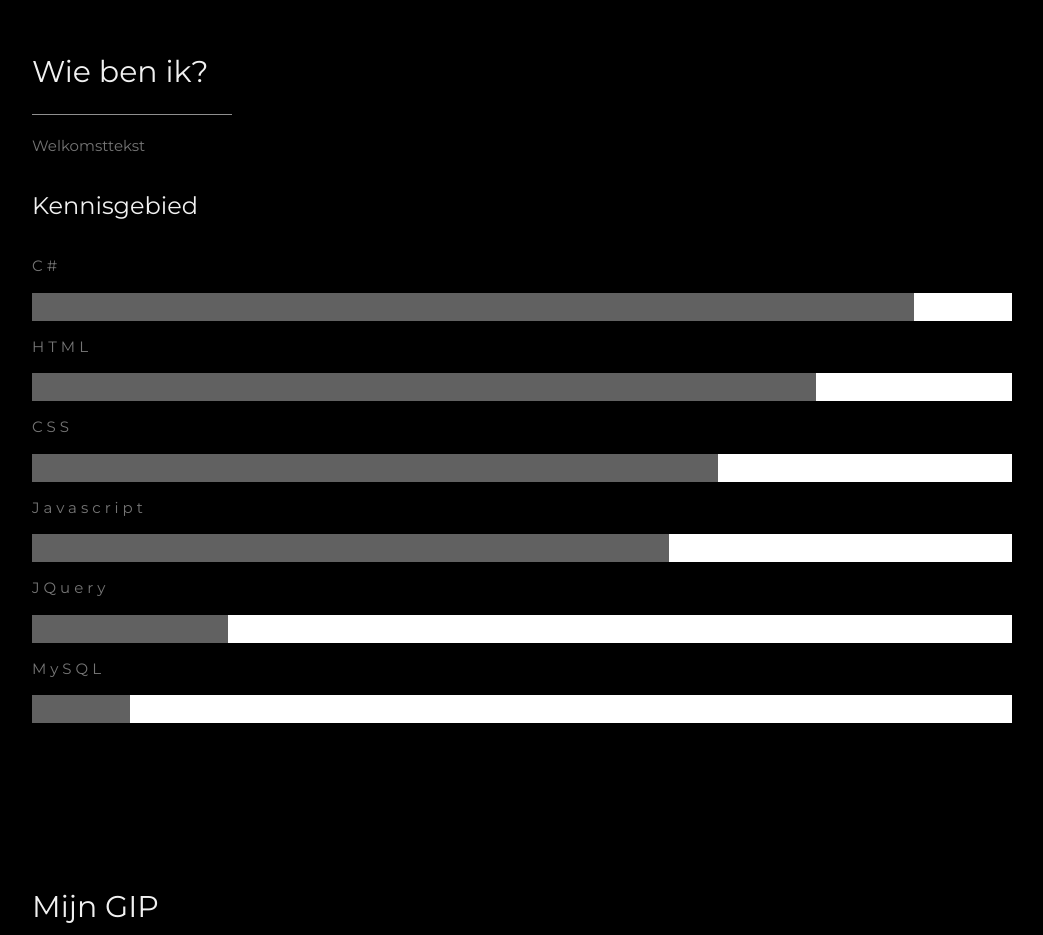
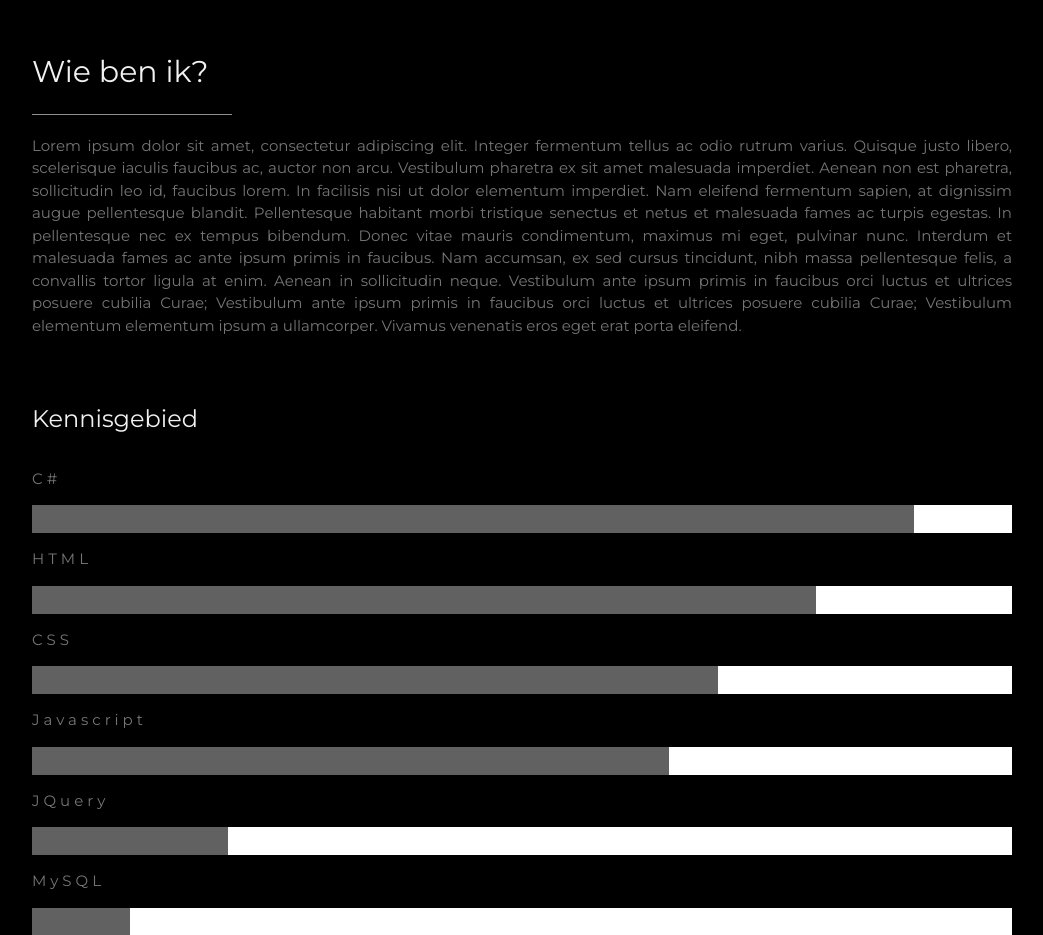
Before and after one commit to LiamB-immalle/GIPsite, a plain HTML site: page index.html in a window 1280 px wide. Shown: the part 1380-2315 px from the top of the page, without its empty margins (118-1161 px from the left). Drawn offline with nearby package versions, Linux system fonts and the light colour scheme.

Commit message:
Style change

```diff
--- a/index.html
+++ b/index.html
@@ -88,8 +88,9 @@
     <div class="w3-content w3-justify w3-text-grey w3-padding-64" id="about">
       <h2 class="w3-text-light-grey">Wie ben ik?</h2>
       <hr style="width:200px" class="w3-opacity">
-      <p>Welkomsttekst
+      <p>Lorem ipsum dolor sit amet, consectetur adipiscing elit. Integer fermentum tellus ac odio rutrum varius. Quisque justo libero, scelerisque iaculis faucibus ac, auctor non arcu. Vestibulum pharetra ex sit amet malesuada imperdiet. Aenean non est pharetra, sollicitudin leo id, faucibus lorem. In facilisis nisi ut dolor elementum imperdiet. Nam eleifend fermentum sapien, at dignissim augue pellentesque blandit. Pellentesque habitant morbi tristique senectus et netus et malesuada fames ac turpis egestas. In pellentesque nec ex tempus bibendum. Donec vitae mauris condimentum, maximus mi eget, pulvinar nunc. Interdum et malesuada fames ac ante ipsum primis in faucibus. Nam accumsan, ex sed cursus tincidunt, nibh massa pellentesque felis, a convallis tortor ligula at enim. Aenean in sollicitudin neque. Vestibulum ante ipsum primis in faucibus orci luctus et ultrices posuere cubilia Curae; Vestibulum ante ipsum primis in faucibus orci luctus et ultrices posuere cubilia Curae; Vestibulum elementum elementum ipsum a ullamcorper. Vivamus venenatis eros eget erat porta eleifend.
       </p>
+    </br>
       <h3 class="w3-padding-16 w3-text-light-grey">Kennisgebied</h3>
       <p class="w3-wide">C#</p>
       <div class="w3-white">
```
